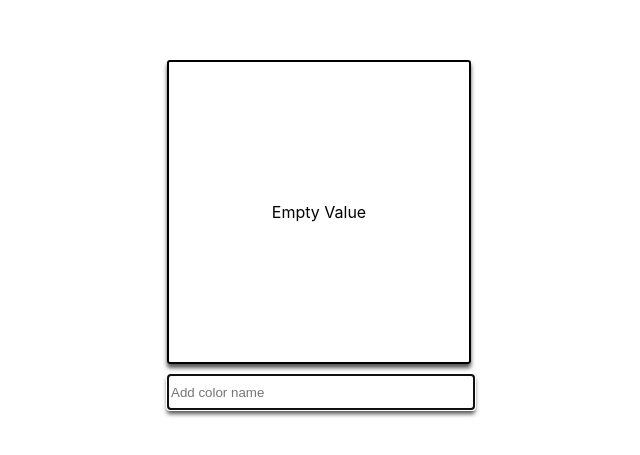
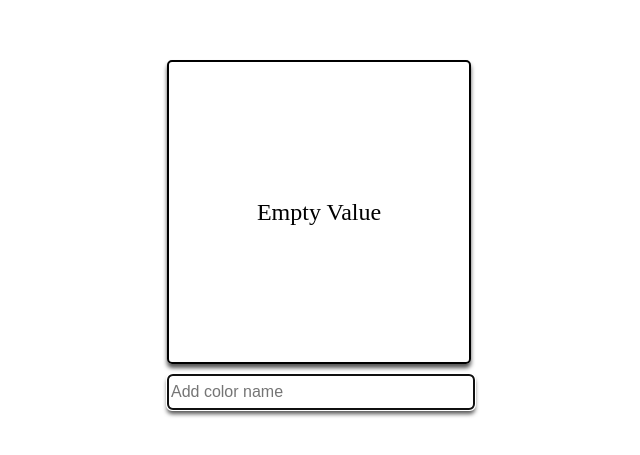
Before and after one commit to Jade1724/color-box-with-form-app, a React (Create React App) app: page / in a window 1280 px wide. Shown: the part 165-620 px from the top of the page, without its empty margins (319-959 px from the left). Built offline with nearby package versions, Linux system fonts and the light colour scheme.

Commit message:
Tweeked some minor stilyngs.

```diff
--- a/src/App.css
+++ b/src/App.css
@@ -4,17 +4,18 @@
   display: flex;
   align-items: center;
   justify-content: center;
-  box-sizing: border-box;
+  font-family: cursive
 }
 
 .box {
   width: 300px;
   border: 2px solid black;
   box-shadow: 0 4px 4px #555;
-  border-radius: 3px;
+  border-radius: 5px;
 }
 
 .color-box {
+  font-size: 24px;
   height: 300px;
   display: flex;
   align-items: center;
@@ -23,5 +24,6 @@
 }
 
 .input-box {
+  font-size: 16px;
   height: 30px;
 }
```
